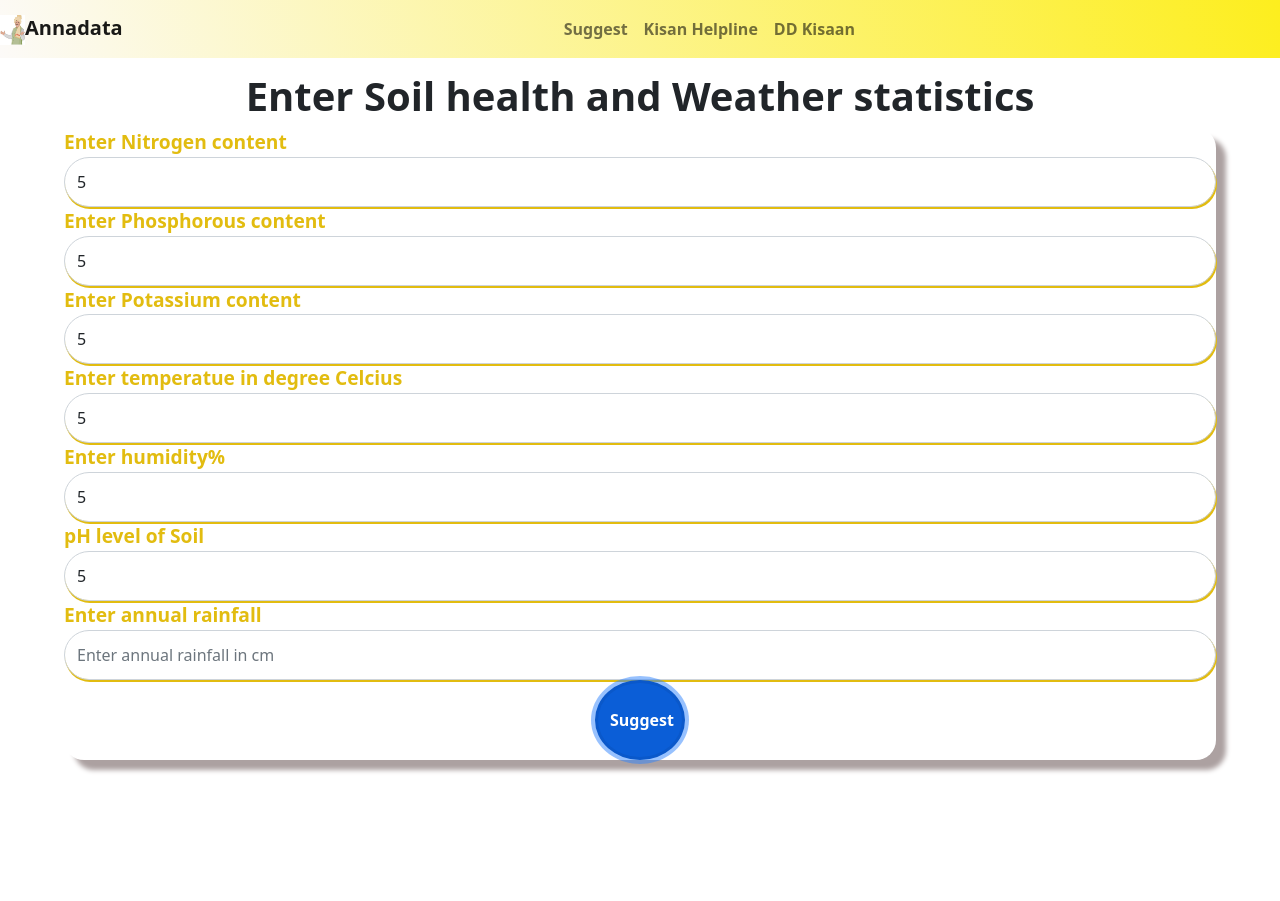
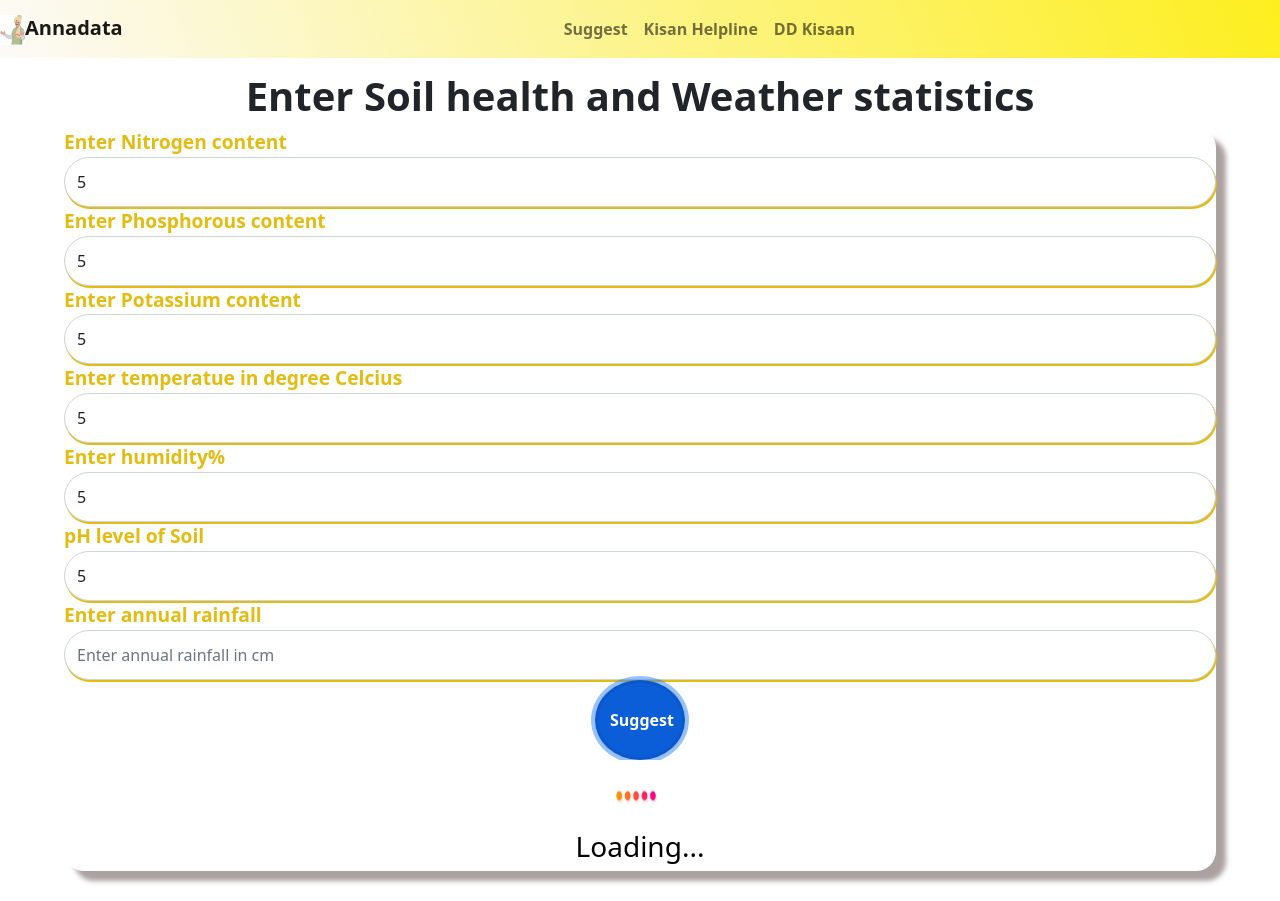
Before and after one commit to Shreyash1601/Annadata-frontend-Vercel, a React (Create React App) app: page /Suggest in a window 1280 px wide. Both pictures are taken after typing "5", "5", "5", "5", "5", "5" into the empty fields and a click on the button "Suggest". Before the commit the page ends 800 px from the top, so only its background shows below. Built offline with nearby package versions, Linux system fonts and the light colour scheme; no server answers.

Commit message:
Added Loading Screen on API call

```diff
--- a/src/components/Suggest/suggest.js
+++ b/src/components/Suggest/suggest.js
@@ -1,9 +1,11 @@
 import { render } from '@testing-library/react'
 import React,{useState} from 'react'
 import './suggest.css'
+import loading from './../../images/loading.gif'
 const wiki = require('wikipedia');
 
 const Home = () => {
+  const [disp,setDisp]=useState(false)
   const [data,setData]=useState({
     N:"",
     P:"",
@@ -17,6 +19,7 @@ const Home = () => {
   const [info,setInfo]=useState(null)
   const PostData=async (e)=>{
     e.preventDefault()
+    setDisp(true)
     const data2=new FormData()
     data2.append('N',Math.round(data.N))
     data2.append('P',Math.round(data.P))
@@ -33,9 +36,11 @@ const Home = () => {
     })
     const result=await res.json()
     if(res.status!==200||!result){
+      setDisp(false)
       window.alert("Invalid request!!Check your connection or check the details provided")
     }
     else{
+      setDisp(false)
       console.log(result)
       setCrop(result.suggestion.toUpperCase())
     }
@@ -97,8 +102,15 @@ const Home = () => {
     <input name="rainfall" type="number" value={data.rainfall} onChange={handleInputs}class="form-control input" id="exampleInputEmail1" aria-describedby="emailHelp" placeholder="Enter annual rainfall in cm"/>
   </div>
   <button class="btn btn-primary" onClick={PostData}>Suggest</button>
+  <div style={{display:disp?"block":"none",alignSelf:"center",color:"black"}}>
+  <img src={loading} height="70px" width="120px" />
+  <h3 >Loading...</h3>
+  </div>
+
 </form>
 {/* Information on Crop */}
+
+
 <h1 class="crop">{crop}</h1>
 <p class="Info">{info}</p>
 
```
Also changed, not shown: src/images/loading.gif (added).
